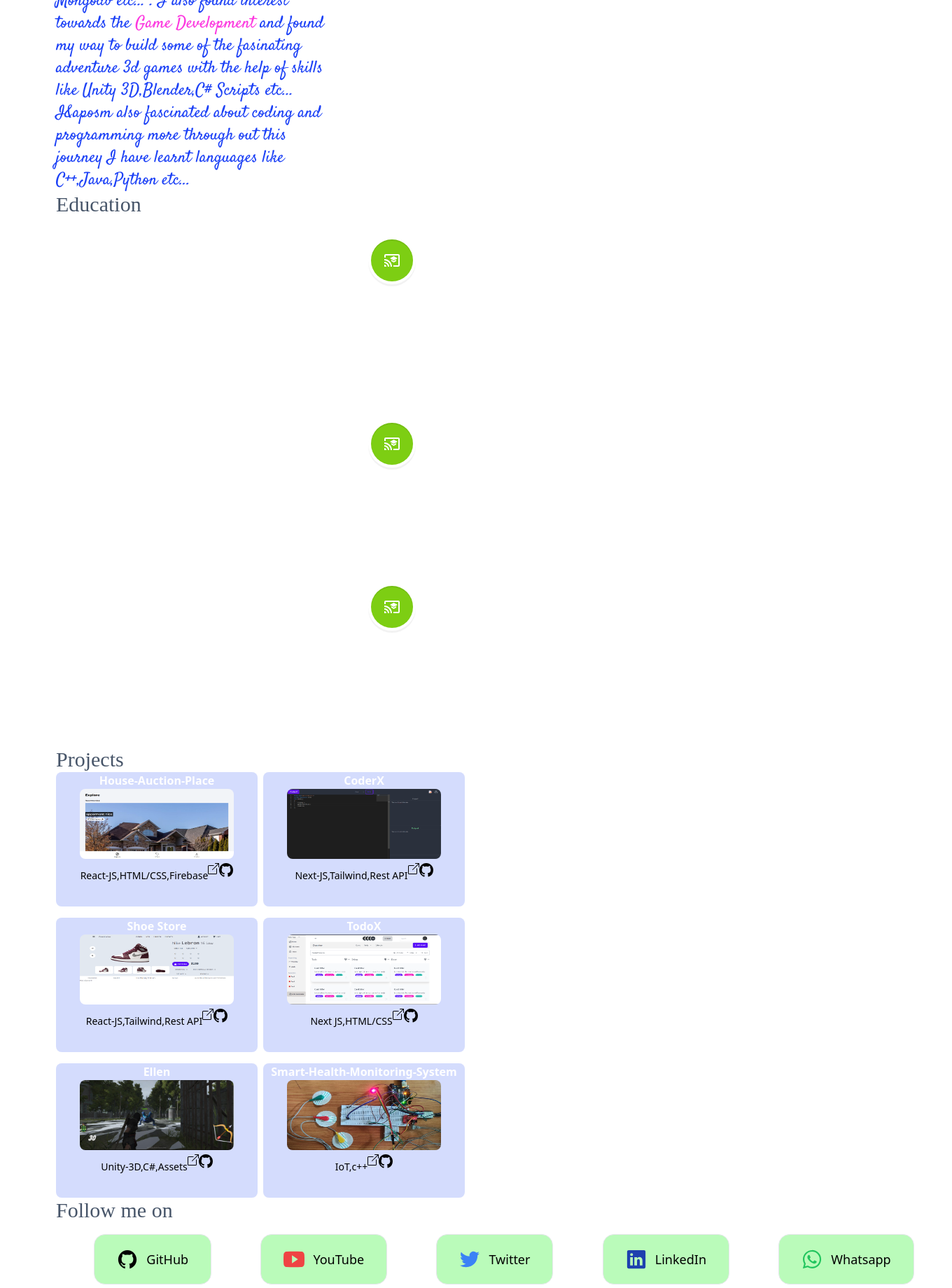
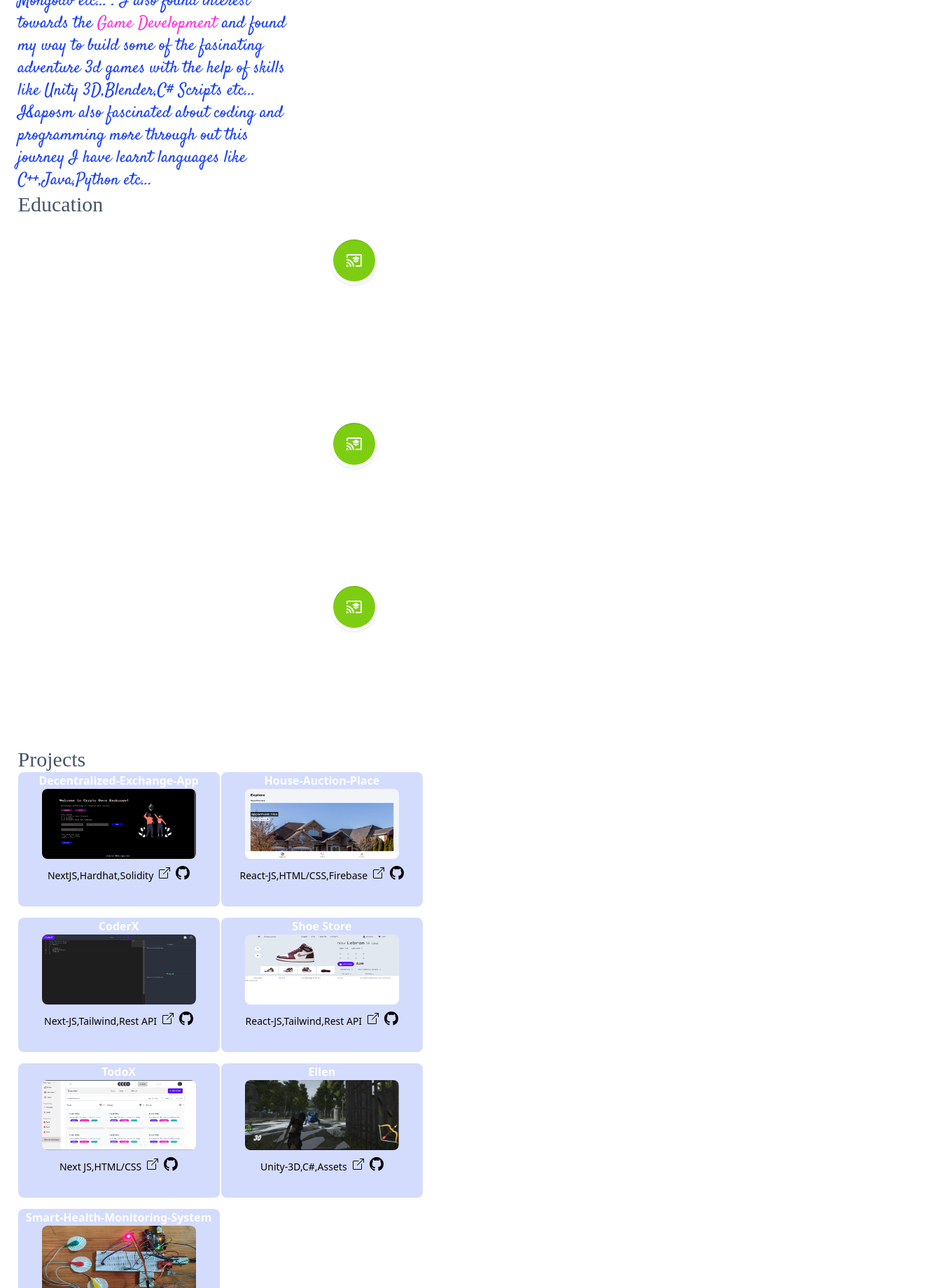
Before and after one commit to sanibalakrishna/portfolio-next, a Next.js app: page / in a window 1280 px wide. Shown: the part 960-2800 px from the top of the page at 70% size, 1360 px wide, since content can reach past the window. Built offline with nearby package versions, Linux system fonts and the light colour scheme; a web font is replaced by a local one.

Commit message:
new-project

```diff
--- a/components/Card.jsx
+++ b/components/Card.jsx
@@ -20,7 +20,7 @@ function Card({ title, imgSrc, techStack, live, github }) {
             height={100}
           />
         </div>
-        <div className="flex flex-row">
+        <div className="flex flex-row items-center gap-2">
           <p className="text-black text-sm pt-2">{techStack}</p>
           <Link href={live} className="pt-2 pl-2" target="_blank">
             <motion.div whileTap={{ scale: 0.5 }}>
--- a/pages/index.js
+++ b/pages/index.js
@@ -86,8 +86,8 @@ export default function Home() {
             width={600}
           />
         </div>
-        <main className="absolute z-10 left-20 top-80 flex-col h-3/4 w-full overflow-sticky">
-          <div className="text-5xl font-Rampart w-96 h-48 text-slate-500 hover:text-blue-900">
+        <main className="absolute z-10  top-80 flex-col h-3/4 w-full overflow-sticky">
+          <div className="text-5xl ml-[2%] font-Rampart w-96 h-48 text-slate-500 hover:text-blue-900">
             <Typewriter
               options={{
                 autoStart: true,
@@ -101,7 +101,7 @@ export default function Home() {
               }}
             />
           </div>
-          <section id="about">
+          <section id="about" className="ml-[2%]">
             <h1 className="text-semibold text-3xl font-Rampart text-slate-600">
               About
             </h1>
@@ -128,10 +128,13 @@ export default function Home() {
               journey I have learnt languages like C++,Java,Python etc...
             </p>
           </section>
-          <h1 className=" text-slate-600 font-Rampart text-3xl" id="education">
+          <h1
+            className=" text-slate-600 font-Rampart text-3xl ml-[2%]"
+            id="education"
+          >
             Education
           </h1>
-          <section className="w-3/4 ">
+          <section className="w-3/4 ml-[2%] ">
             <VerticalTimeline>
               {Education &&
                 Education.map((m) => (
@@ -168,7 +171,7 @@ export default function Home() {
             </VerticalTimeline>
           </section>
 
-          <section className="flex flex-col" id="projects">
+          <section className="flex flex-col ml-[2%] " id="projects">
             <h1 className="text-slate-600 font-Rampart text-3xl">Projects</h1>
             <div className="w-[45%]  grid grid-cols-2 gap-4">
               {Projects &&
@@ -184,10 +187,10 @@ export default function Home() {
                 ))}
             </div>
           </section>
-          <h1 className=" text-slate-600  font-Rampart text-3xl">
+          <h1 className=" text-slate-600  font-Rampart text-3xl ml-[2%]">
             Follow me on
           </h1>
-          <section className="h-32 " id="contacts">
+          <section className="h-32 ml-[2%]" id="contacts">
             <div className="flex items-center justify-evenly w-full my-4 flex-wrap gap-4">
               {Socials &&
                 Socials.map((n) => (
--- a/public/data.js
+++ b/public/data.js
@@ -4,6 +4,7 @@ import Shoe from "./assets/Shoe.png";
 import Ellen from "./assets/Ellen.png";
 import shms from "./assets/shms.png";
 import todo from "./assets/todo.png";
+import dex from "./assets/dex.png";
 import {
   IoLogoGithub,
   IoLogoYoutube,
@@ -40,6 +41,14 @@ export const Education = [
 export const Projects = [
   {
     id: 1,
+    title: "Decentralized-Exchange-App",
+    imgSrc: dex,
+    techStack: "NextJS,Hardhat,Solidity",
+    live: "https://uniswap-lyart.vercel.app/",
+    github: "https://github.com/sanibalakrishna/Uniswap",
+  },
+  {
+    id: 2,
     title: "House-Auction-Place",
     imgSrc: House,
     techStack: "React-JS,HTML/CSS,Firebase",
@@ -47,7 +56,7 @@ export const Projects = [
     github: "https://github.com/sanibalakrishna/House-Auction-App",
   },
   {
-    id: 2,
+    id: 3,
     title: "CoderX",
     imgSrc: CodeX,
     techStack: "Next-JS,Tailwind,Rest API",
@@ -55,7 +64,7 @@ export const Projects = [
     github: "https://github.com/sanibalakrishna/CoderX",
   },
   {
-    id: 3,
+    id: 4,
     title: "Shoe Store",
     imgSrc: Shoe,
     techStack: "React-JS,Tailwind,Rest API",
@@ -63,7 +72,7 @@ export const Projects = [
     github: "https://github.com/sanibalakrishna/shoestore",
   },
   {
-    id: 4,
+    id: 5,
     title: "TodoX",
     imgSrc: todo,
     techStack: "Next JS,HTML/CSS",
@@ -71,7 +80,7 @@ export const Projects = [
     github: "https://github.com/sanibalakrishna/Todo",
   },
   {
-    id: 5,
+    id: 6,
     title: "Ellen",
     imgSrc: Ellen,
     techStack: "Unity-3D,C#,Assets",
@@ -80,7 +89,7 @@ export const Projects = [
       "https://drive.google.com/drive/folders/1dQN37myGaa14shQwjnAjO0cZLi5x6K7x?usp=sharing",
   },
   {
-    id: 6,
+    id: 7,
     title: "Smart-Health-Monitoring-System",
     imgSrc: shms,
     techStack: "IoT,c++",
```
Also changed, not shown: public/assets/dex.png (added).
